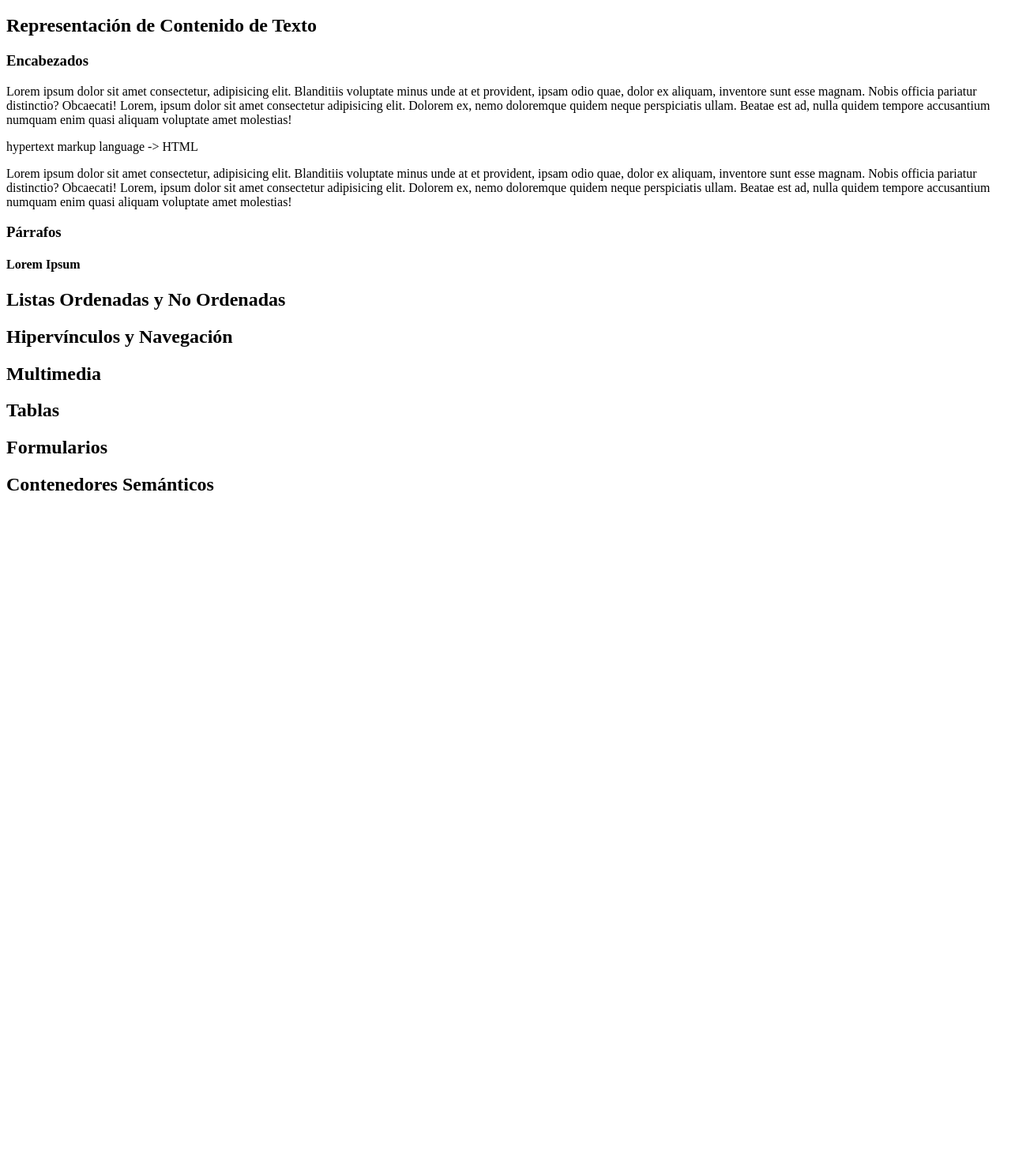
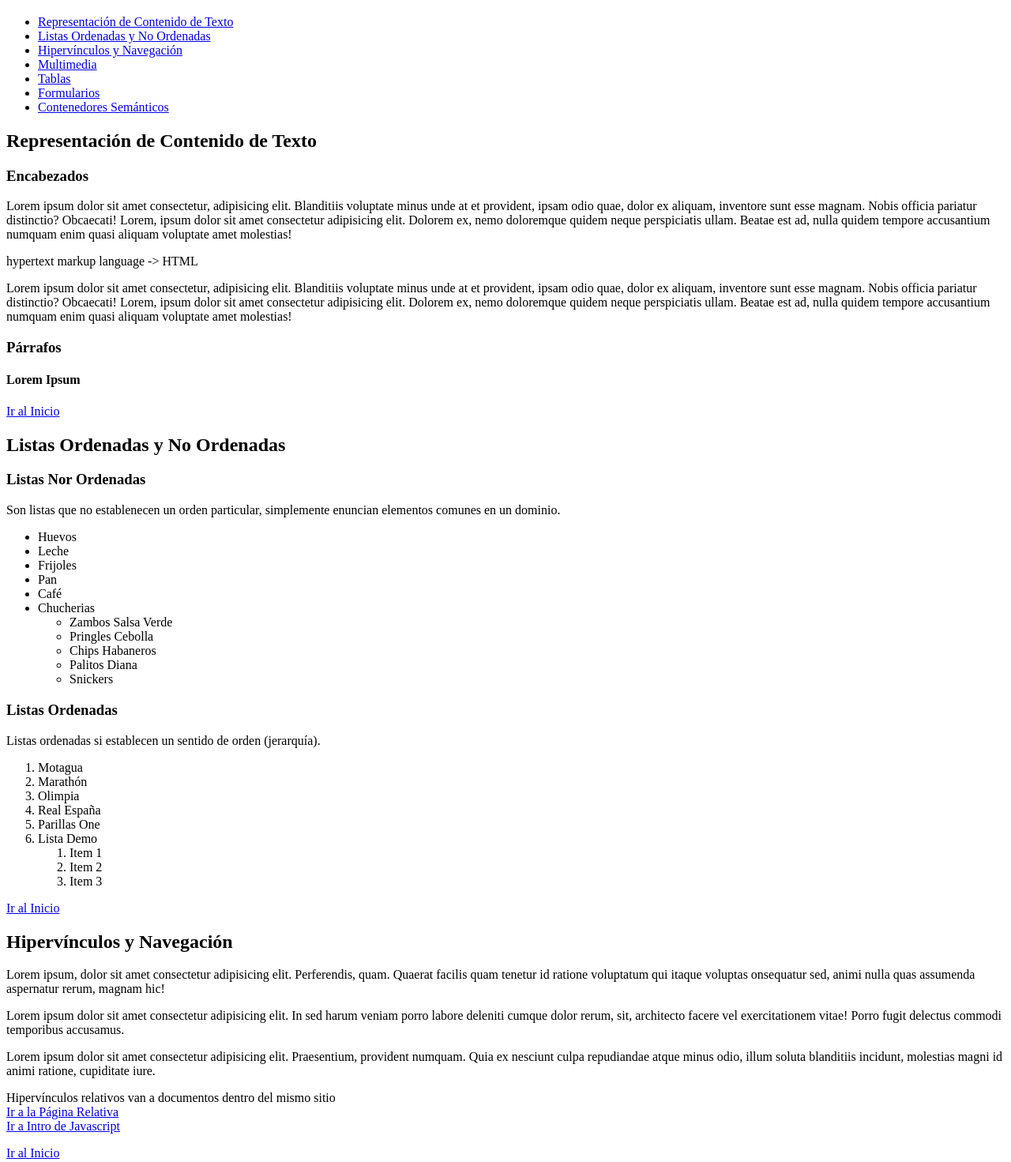
Before and after one commit to JuanTurcios226/PortalesWeb1, a plain HTML site: page index.html in a window 1280 px wide. Shown: the part 61-1532 px from the top of the page at 79% size. Before the commit the page ends 800 px from the top, so only its background shows below. Drawn offline with Linux system fonts and the light colour scheme.

Commit message:
Clase Jueves 23

```diff
--- a/index.html
+++ b/index.html
@@ -5,37 +5,134 @@
         <title>Portales Web I Sección 1801</title>
     </head>
     <body>
-        <h1>Portales Web I Primer Parcial</h1>
-            <h2>Representación de Contenido de Texto</h2>
+        <h1 id="idx">Portales Web I Primer Parcial</h1>
+        <ul>
+            <li>
+                <a href="#ch1">Representación de Contenido de Texto</a>
+            </li>
+            <li>
+                <a href="#ch2">Listas Ordenadas y No Ordenadas</a>
+            </li>
+            <li>
+                <a href="#ch3">Hipervínculos y Navegación</a>
+            </li>
+            <li>
+                <a href="#ch4">Multimedia</a>
+            </li>
+            <li>
+                <a href="#ch5">Tablas</a>
+            </li>
+            <li>
+                <a href="#ch6">Formularios</a>
+            </li>
+            <li>
+                <a href="#ch7">Contenedores Semánticos</a>
+            </li>
+        </ul>
+
+        <h2 id="ch1">Representación de Contenido de Texto</h2>
         <h3>Encabezados</h3>
         <p>
-                    Lorem ipsum dolor sit amet consectetur, adipisicing elit.
-                    Blanditiis voluptate minus unde at et provident, ipsam odio quae,
-                    dolor ex aliquam, inventore sunt esse magnam. Nobis officia pariatur
-                    distinctio? Obcaecati! Lorem, ipsum dolor sit amet consectetur
-                    adipisicing elit. Dolorem ex, nemo doloremque quidem neque
-                    perspiciatis ullam. Beatae est ad, nulla quidem tempore accusantium
-                    numquam enim quasi aliquam voluptate amet molestias!
+            Lorem ipsum dolor sit amet consectetur, adipisicing elit. Blanditiis voluptate
+            minus unde at et provident, ipsam odio quae, dolor ex aliquam, inventore
+            sunt esse magnam. Nobis officia pariatur distinctio? Obcaecati! Lorem, ipsum
+            dolor sit amet consectetur adipisicing elit. Dolorem ex, nemo doloremque
+            quidem neque perspiciatis ullam. Beatae est ad, nulla quidem tempore
+            accusantium numquam enim quasi aliquam voluptate amet molestias!
         </p>
         <p>
             hypertext markup language -> HTML
         </p>
         <p>
-                    Lorem ipsum dolor sit amet consectetur, adipisicing elit.
-                    Blanditiis voluptate minus unde at et provident, ipsam odio quae,
-                    dolor ex aliquam, inventore sunt esse magnam. Nobis officia pariatur
-                    distinctio? Obcaecati! Lorem, ipsum dolor sit amet consectetur
-                    adipisicing elit. Dolorem ex, nemo doloremque quidem neque
-                    perspiciatis ullam. Beatae est ad, nulla quidem tempore accusantium
-                    numquam enim quasi aliquam voluptate amet molestias!
+            Lorem ipsum dolor sit amet consectetur, adipisicing elit. Blanditiis voluptate
+            minus unde at et provident, ipsam odio quae, dolor ex aliquam, inventore
+            sunt esse magnam. Nobis officia pariatur distinctio? Obcaecati! Lorem, ipsum
+            dolor sit amet consectetur adipisicing elit. Dolorem ex, nemo doloremque
+            quidem neque perspiciatis ullam. Beatae est ad, nulla quidem tempore
+            accusantium numquam enim quasi aliquam voluptate amet molestias!
         </p>
         <h3>Párrafos</h3>
         <h4>Lorem Ipsum</h4>
-            <h2>Listas Ordenadas y No Ordenadas</h2>
-            <h2>Hipervínculos y Navegación</h2>
-            <h2>Multimedia</h2>
-            <h2>Tablas</h2>
-            <h2>Formularios</h2>
-            <h2>Contenedores Semánticos</h2>
+
+        <a href="#idx">Ir al Inicio</a>
+        <h2 id="ch2">Listas Ordenadas y No Ordenadas</h2>
+        <h3>Listas Nor Ordenadas</h3>
+        <p>
+            Son listas que no establenecen un orden particular, simplemente enuncian elementos
+            comunes en un dominio.
+            <!--ul unorder list-->
+            <ul>
+                <li>
+                    <!--li list item-->
+                    Huevos
+                </li>
+                <li>
+                    Leche
+                </li>
+                <li>
+                    Frijoles
+                </li>
+                <li>
+                    Pan
+                </li>
+                <li>
+                    Café
+                </li>
+                <li>
+                    Chucherias
+                    <ul>
+                        <li>Zambos Salsa Verde</li>
+                        <li>Pringles Cebolla</li>
+                        <li>Chips Habaneros</li>
+                        <li>Palitos Diana</li>
+                        <li>Snickers</li>
+                    </ul>
+                </li>
+            </ul>
+        </p>
+
+        <h3>Listas Ordenadas</h3>
+        <p>
+            Listas ordenadas si establecen un sentido de orden (jerarquía).
+            <ol>
+                <li>Motagua</li>
+                <li>Marathón</li>
+                <li>Olimpia</li>
+                <li>Real España</li>
+                <li>Parillas One</li>
+                <li>Lista Demo
+                    <ol>
+                        <li>Item 1</li>
+                        <li>Item 2</li>
+                        <li>Item 3</li>
+                    </ol>
+                </li>
+            </ol>
+        </p>
+        <a href="#idx">Ir al Inicio</a>
+        <h2 id="ch3">Hipervínculos y Navegación</h2>
+        <p>Lorem ipsum, dolor sit amet consectetur adipisicing elit. Perferendis, quam.
+            Quaerat facilis quam tenetur id ratione voluptatum qui itaque voluptas
+            onsequatur sed, animi nulla quas assumenda aspernatur rerum, magnam hic!
+        </p>
+        <p>
+            Lorem ipsum dolor sit amet consectetur adipisicing elit. In sed harum veniam porro
+            labore deleniti cumque dolor rerum, sit, architecto facere vel exercitationem vitae!
+            Porro fugit delectus commodi temporibus accusamus.
+        </p>
+        <p>
+            Lorem ipsum dolor sit amet consectetur adipisicing elit. Praesentium, provident
+            numquam. Quia ex nesciunt culpa repudiandae atque minus odio, illum soluta blanditiis
+             incidunt, molestias magni id animi ratione, cupiditate iure.
+        </p>
+        <p>Hipervínculos relativos van a documentos dentro del mismo sitio<br>
+            <a href="relativos.html">Ir a la Página Relativa</a><br>
+            <a href="tercerparcial/introjavascript.html">Ir a Intro de Javascript</a>
+        </p>
+        <a href="#idx">Ir al Inicio</a>
+        <h2 id="ch4">Multimedia</h2>
+        <h2 id="ch5">Tablas</h2>
+        <h2 id="ch6">Formularios</h2>
+        <h2 id="ch7">Contenedores Semánticos</h2>
     </body>
 </html>
```
Also changed, not shown: relativos.html (added, +11 -0 lines), tercerparcial/introjavascript.html (added, +12 -0 lines). Lines whose indentation alone changed are shown as unchanged.
